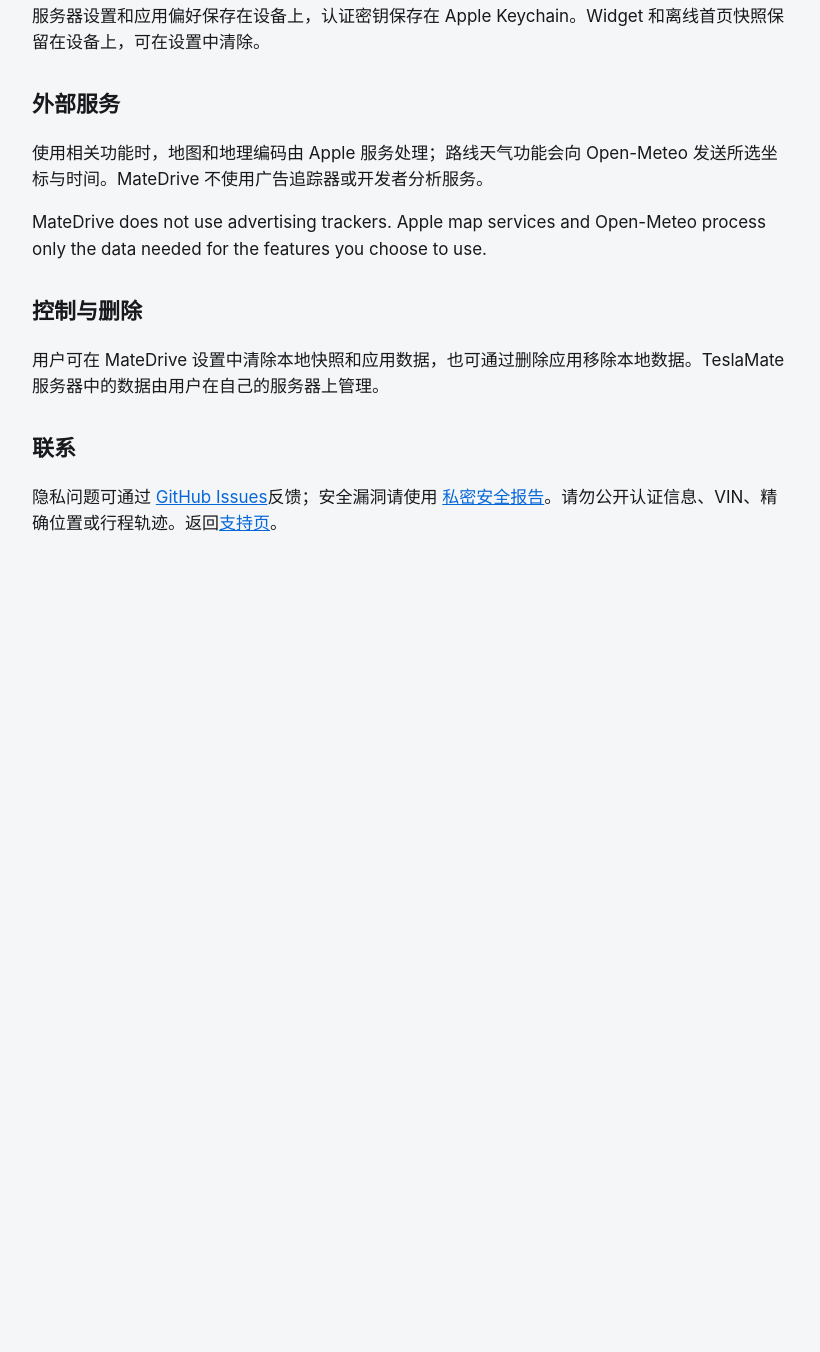
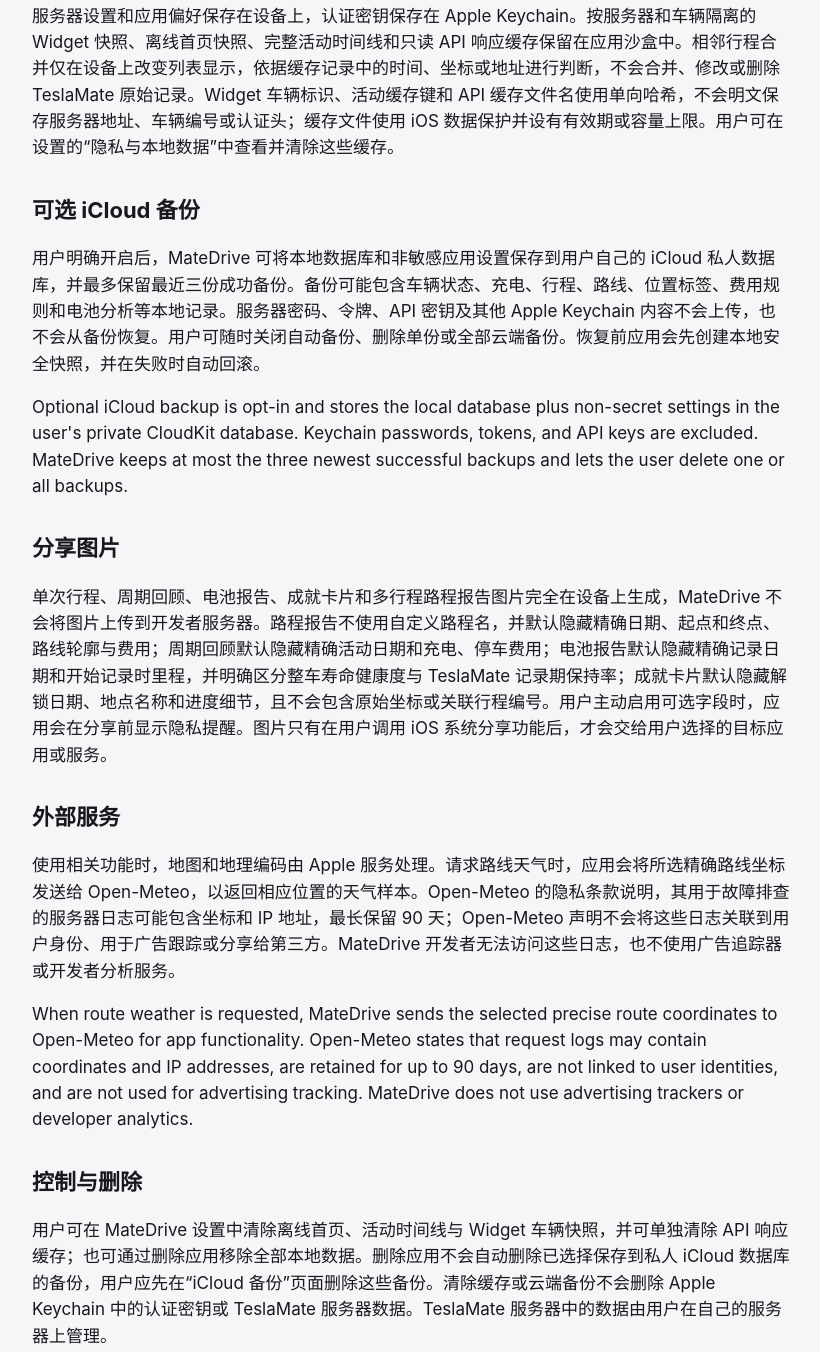
Before and after one commit to youyooo/MateDrive, a plain HTML site: page docs/support/privacy.html in a window 1280 px wide. Shown: the part 534-1886 px from the top of the page, without its empty margins (228-1048 px from the left). Before the commit the page ends 1159 px from the top, so only its background shows below. Drawn offline with Linux system fonts and the light colour scheme.

Commit message:
docs: refresh public support and privacy pages

```diff
--- a/docs/support/privacy.html
+++ b/docs/support/privacy.html
@@ -2,12 +2,15 @@
 <html lang="zh-CN">
 <head><meta charset="utf-8"><meta name="viewport" content="width=device-width, initial-scale=1"><title>MateDrive Privacy Policy</title>
 <style>body{margin:0;font:17px/1.55 -apple-system,BlinkMacSystemFont,sans-serif;color:#17191c;background:#f5f6f8}main{max-width:760px;margin:auto;padding:48px 22px 72px}h1{font-size:36px}h2{margin-top:32px;font-size:22px}.subtle{color:#626871}a{color:#0667d8}</style></head>
-<body><main><h1>MateDrive 隐私政策</h1><p class="subtle">更新日期：2026 年 7 月 12 日</p>
+<body><main><h1>MateDrive 隐私政策</h1><p class="subtle">更新日期：2026 年 7 月 27 日</p>
 <h2>概述</h2><p>MateDrive 是用户自行配置的 TeslaMate API 只读客户端。MateDrive 开发者不运营接收车辆数据的后端服务。</p>
 <h2>应用处理的数据</h2><p>应用可能展示配置服务器提供的车辆状态、充电记录、行程路线、位置、软件版本、电池估算、手工费用和本地偏好。MateDrive 不要求或保存 Tesla 账号密码。</p>
-<h2>本地存储</h2><p>服务器设置和应用偏好保存在设备上，认证密钥保存在 Apple Keychain。Widget 和离线首页快照保留在设备上，可在设置中清除。</p>
-<h2>外部服务</h2><p>使用相关功能时，地图和地理编码由 Apple 服务处理；路线天气功能会向 Open-Meteo 发送所选坐标与时间。MateDrive 不使用广告追踪器或开发者分析服务。</p>
-<p lang="en">MateDrive does not use advertising trackers. Apple map services and Open-Meteo process only the data needed for the features you choose to use.</p>
-<h2>控制与删除</h2><p>用户可在 MateDrive 设置中清除本地快照和应用数据，也可通过删除应用移除本地数据。TeslaMate 服务器中的数据由用户在自己的服务器上管理。</p>
+<h2>本地存储</h2><p>服务器设置和应用偏好保存在设备上，认证密钥保存在 Apple Keychain。按服务器和车辆隔离的 Widget 快照、离线首页快照、完整活动时间线和只读 API 响应缓存保留在应用沙盒中。相邻行程合并仅在设备上改变列表显示，依据缓存记录中的时间、坐标或地址进行判断，不会合并、修改或删除 TeslaMate 原始记录。Widget 车辆标识、活动缓存键和 API 缓存文件名使用单向哈希，不会明文保存服务器地址、车辆编号或认证头；缓存文件使用 iOS 数据保护并设有有效期或容量上限。用户可在设置的“隐私与本地数据”中查看并清除这些缓存。</p>
+<h2>可选 iCloud 备份</h2><p>用户明确开启后，MateDrive 可将本地数据库和非敏感应用设置保存到用户自己的 iCloud 私人数据库，并最多保留最近三份成功备份。备份可能包含车辆状态、充电、行程、路线、位置标签、费用规则和电池分析等本地记录。服务器密码、令牌、API 密钥及其他 Apple Keychain 内容不会上传，也不会从备份恢复。用户可随时关闭自动备份、删除单份或全部云端备份。恢复前应用会先创建本地安全快照，并在失败时自动回滚。</p>
+<p lang="en">Optional iCloud backup is opt-in and stores the local database plus non-secret settings in the user's private CloudKit database. Keychain passwords, tokens, and API keys are excluded. MateDrive keeps at most the three newest successful backups and lets the user delete one or all backups.</p>
+<h2>分享图片</h2><p>单次行程、周期回顾、电池报告、成就卡片和多行程路程报告图片完全在设备上生成，MateDrive 不会将图片上传到开发者服务器。路程报告不使用自定义路程名，并默认隐藏精确日期、起点和终点、路线轮廓与费用；周期回顾默认隐藏精确活动日期和充电、停车费用；电池报告默认隐藏精确记录日期和开始记录时里程，并明确区分整车寿命健康度与 TeslaMate 记录期保持率；成就卡片默认隐藏解锁日期、地点名称和进度细节，且不会包含原始坐标或关联行程编号。用户主动启用可选字段时，应用会在分享前显示隐私提醒。图片只有在用户调用 iOS 系统分享功能后，才会交给用户选择的目标应用或服务。</p>
+<h2>外部服务</h2><p>使用相关功能时，地图和地理编码由 Apple 服务处理。请求路线天气时，应用会将所选精确路线坐标发送给 Open-Meteo，以返回相应位置的天气样本。Open-Meteo 的隐私条款说明，其用于故障排查的服务器日志可能包含坐标和 IP 地址，最长保留 90 天；Open-Meteo 声明不会将这些日志关联到用户身份、用于广告跟踪或分享给第三方。MateDrive 开发者无法访问这些日志，也不使用广告追踪器或开发者分析服务。</p>
+<p lang="en">When route weather is requested, MateDrive sends the selected precise route coordinates to Open-Meteo for app functionality. Open-Meteo states that request logs may contain coordinates and IP addresses, are retained for up to 90 days, are not linked to user identities, and are not used for advertising tracking. MateDrive does not use advertising trackers or developer analytics.</p>
+<h2>控制与删除</h2><p>用户可在 MateDrive 设置中清除离线首页、活动时间线与 Widget 车辆快照，并可单独清除 API 响应缓存；也可通过删除应用移除全部本地数据。删除应用不会自动删除已选择保存到私人 iCloud 数据库的备份，用户应先在“iCloud 备份”页面删除这些备份。清除缓存或云端备份不会删除 Apple Keychain 中的认证密钥或 TeslaMate 服务器数据。TeslaMate 服务器中的数据由用户在自己的服务器上管理。</p>
 <h2>联系</h2><p>隐私问题可通过 <a href="https://github.com/youyooo/MateDrive/issues">GitHub Issues</a>反馈；安全漏洞请使用 <a href="https://github.com/youyooo/MateDrive/security/advisories/new">私密安全报告</a>。请勿公开认证信息、VIN、精确位置或行程轨迹。返回<a href="index.html">支持页</a>。</p>
 </main></body></html>
```
Also changed, not shown: docs/support/index.html (+6 -1 lines).
